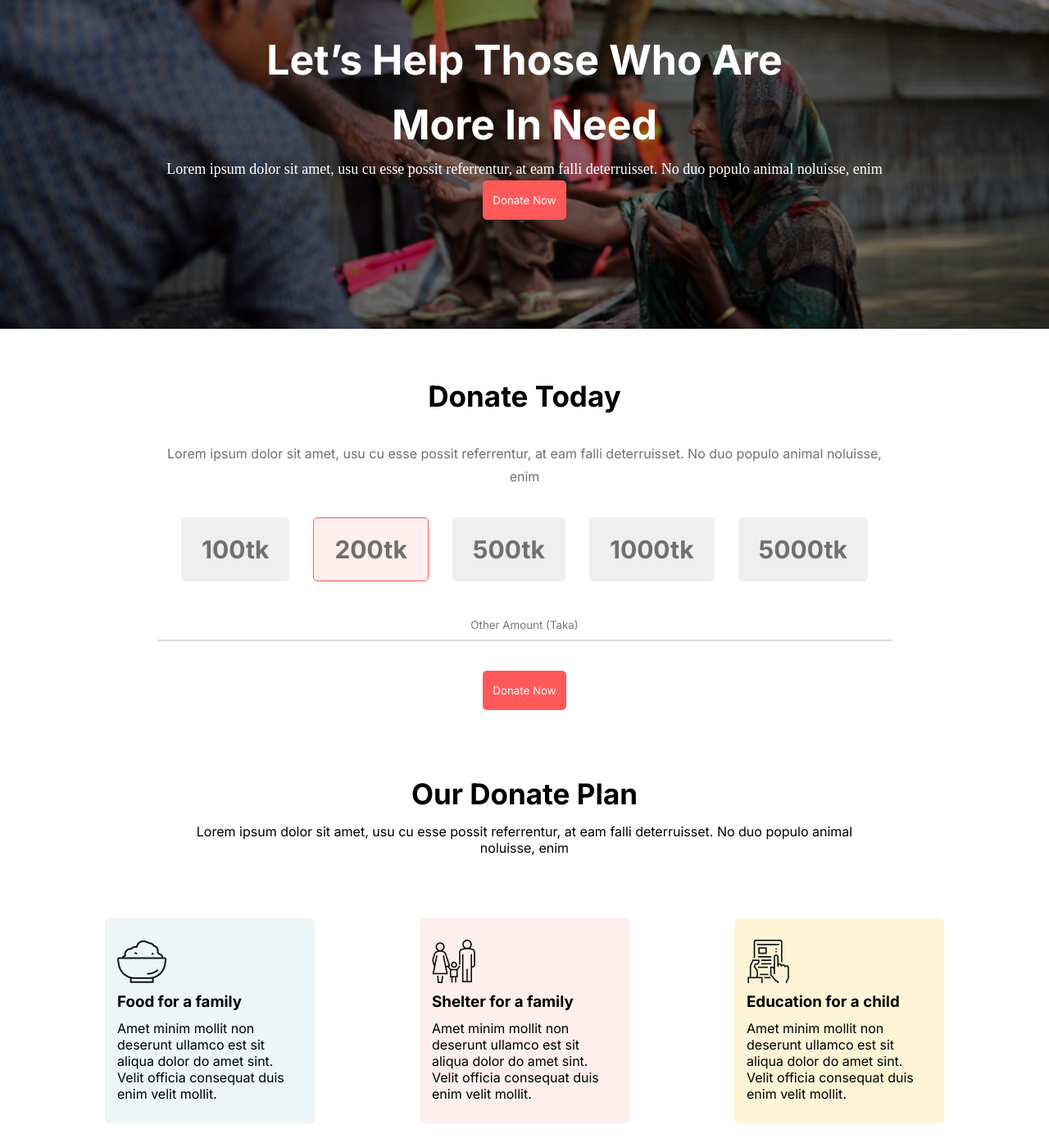
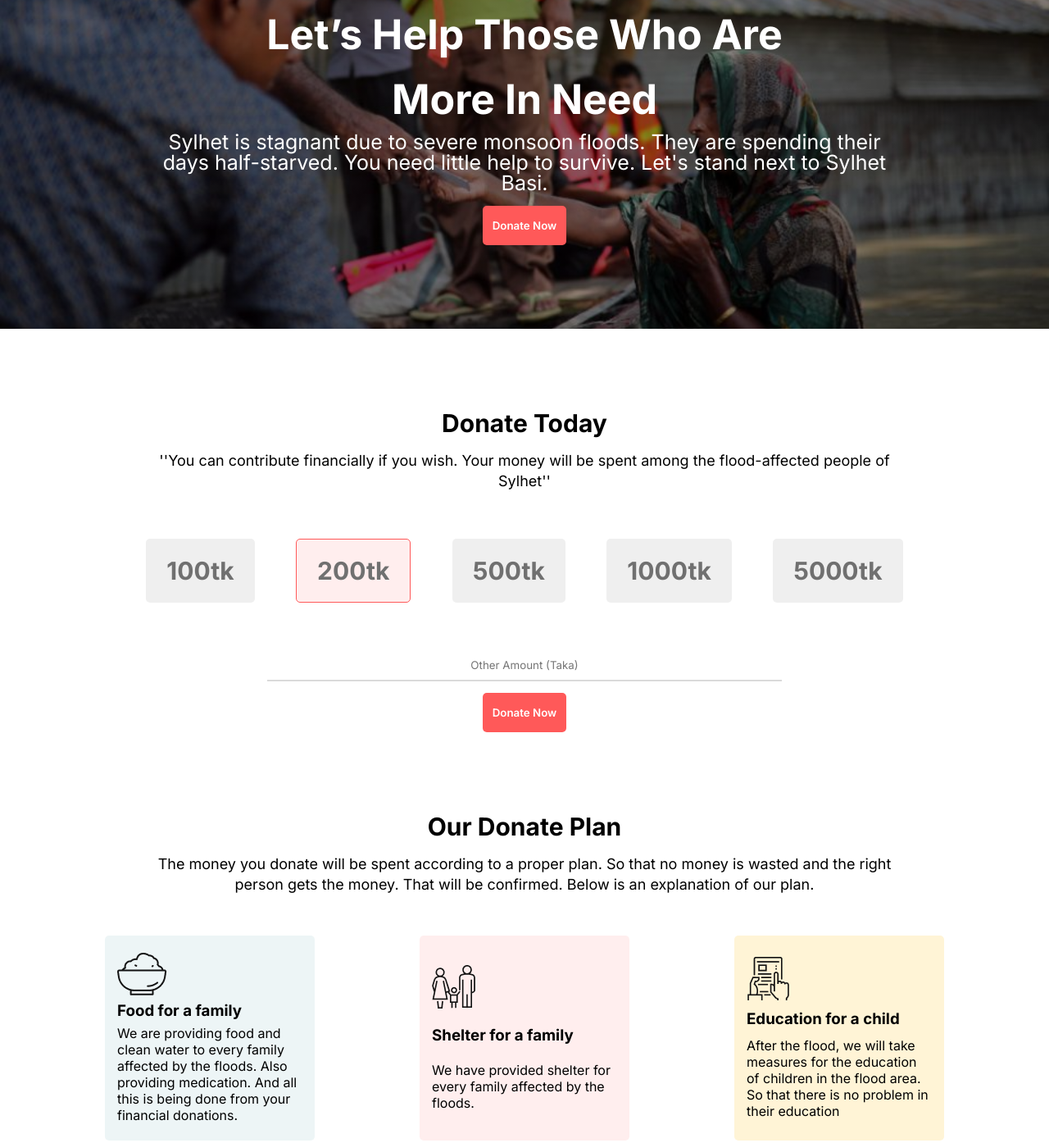
Before and after one commit to theweb-n21/Donate-site, a plain HTML site: page index.html in a window 1280 px wide. Shown: the part 99-1493 px from the top of the page at 82% size. Drawn offline with Linux system fonts and the light colour scheme.

Commit message:
site complete

```diff
--- a/index.html
+++ b/index.html
@@ -9,24 +9,24 @@
     <link rel="stylesheet" href="style.css">
     <link rel="preconnect" href="https://fonts.googleapis.com">
     <link rel="preconnect" href="https://fonts.gstatic.com" crossorigin>
-<!-- <link href="https://fonts.googleapis.com/css2?family=Inter:wght@100;200;300;400;500;600;700;800;900&display=swap" rel="stylesheet"> -->
 </head>
 
 <body>
-    <!--============= help section ===========-->
-    <section class="help">
-        <div class="help-innerDiv">
+    <!--============= banner section ===========-->
+    <header class="banner">
+        <div class="banner-innerDiv">
             <h1>Let’s Help Those Who Are <br> More In Need</h1>
-            <p>Lorem ipsum dolor sit amet, usu cu esse possit referrentur, at eam falli deterruisset. No duo populo
-                animal noluisse, enim</p>
-            <button class="button-style">Donate Now</button>
+            <p>Sylhet is stagnant due to severe monsoon floods. They are spending their days half-starved. You need little help to survive. Let's stand next to Sylhet Basi.</p>
+            <button class="button-style"> <a href="#" class="anchor-text-style"> Donate Now</a> </button>
         </div>
-    </section>
+    </header>
     <!-- =================donate section ==========-->
-    <section class="donate">
+    <section class="donate main-div">
+        <div class="tex-div">
             <h1 class="heading-style">Donate Today</h1>
-        <p>Lorem ipsum dolor sit amet, usu cu esse possit referrentur, at eam falli deterruisset. No duo populo animal
-            noluisse, enim</p>
+            <p class="paragraph-style">''You can contribute financially if you wish. Your money will be spent among the flood-affected people of Sylhet''</p>
+        </div>
+
 
         <div class="amount">
             <button>100tk</button>
@@ -35,79 +35,76 @@
             <button>1000tk</button>
             <button>5000tk</button>
         </div>
-
+        <form action="">
             <input type="text" placeholder="Other Amount (Taka)">
             <input type="submit" value="Donate Now" class="button-style">
+        </form>
+
     </section>
     <!-- ===============donate plan section======= -->
-    <section class="donate-plan">
-        <div class="donate-tex-div">
+    <section class="donate-plan main-div">
+        <div class="tex-div">
             <h1 class="heading-style">Our Donate Plan</h1>
-            <p>Lorem ipsum dolor sit amet, usu cu esse possit referrentur, at eam falli deterruisset. No duo populo
-                animal noluisse, enim</p>
+            <p class="paragraph-style">The money you donate will be spent according to a proper plan.  So that no money is wasted and the right person gets the money.  That will be confirmed.  Below is an explanation of our plan.</p>
         </div>
         <div class="card-div">
             <div class="card-1">
                 <img src="./icons/food.png" alt="">
                 <h3>Food for a family</h3>
-                <p>Amet minim mollit non deserunt ullamco est sit aliqua dolor do amet sint. Velit officia consequat
-                    duis enim velit mollit.</p>
+                <p>We are providing food and clean water to every family affected by the floods.  Also providing medication.  And all this is being done from your financial donations.</p>
             </div>
             <div class="card-2">
                 <img src="./icons/shelter.png" alt="">
                 <h3>Shelter for a family</h3>
-                <p>Amet minim mollit non deserunt ullamco est sit aliqua dolor do amet sint. Velit officia consequat
-                    duis enim velit mollit.</p>
+                <p>We have provided shelter for every family affected by the floods.  </p>
             </div>
             <div class="card-3">
                 <img src="./icons/Frame-1.png" alt="">
                 <h3>Education for a child</h3>
-                <p>Amet minim mollit non deserunt ullamco est sit aliqua dolor do amet sint. Velit officia consequat
-                    duis enim velit mollit.</p>
+                <p>After the flood, we will take measures for the education of children in the flood area. So that there is no problem in their education</p>
             </div>
         </div>
     </section>
     <!-- =================donate-video section =======-->
-    <section class="donate-video">
-        <!-- <video src="./video/Bangladesh Flood Appeal 2022 _ Islamic Relief Canada.mp4" autoplay="" loop=""
-            muted=""></video> -->
-            <iframe width="100%" height="415" src="https://www.youtube.com/embed/AA3yXZYcQdk" title="YouTube video player" frameborder="0" allow="accelerometer; autoplay; clipboard-write; encrypted-media; gyroscope; picture-in-picture" allowfullscreen></iframe>
+        <iframe class="main-div" width="100%" height="450" src="https://www.youtube.com/embed/AA3yXZYcQdk" title="YouTube video player"
+            frameborder="0"
+            allow="accelerometer; autoplay; clipboard-write; encrypted-media; gyroscope; picture-in-picture"
+            allowfullscreen>
+        </iframe>
         <!-- =========depend section ========== -->
-    <section class="depend">
+        <section class="main-div">
             <div class="inner-div">
                 <div class="inner-div-text">
                     <h1 class="heading-style">Their lives depend on <br> your donation</h1>
-                <p>Lorem ipsum dolor sit amet, usu cu esse possit referrentur, at eam falli deterruisset. No duo populo
-                    animal noluisse, enim</p>
-                <button class="button-style">How to Contribute?</button>
+                    <p class="paragraph-style">For the survival of the flood affected people in the current situation. Your financial support is very important. you can send your financial aid.</p>
+                    <button class="button-style"> <a href="#" class="anchor-text-style">How to Contribute?</a></button>
                 </div>
 
                 <img src="./images/donation2.jpg" alt="">
             </div>
         </section>
         <!-- ==============need section========= -->
-    <section class="need">
+        <section class="main-div">
             <div class="inner-div">
                 <img src="./images/donation0.jpg" alt="">
 
                 <div class="inner-div-text">
                     <h1 class="heading-style">They need us <br> to suvive</h1>
-                <p>Lorem ipsum dolor sit amet, usu cu esse possit referrentur, at eam falli deterruisset. No duo populo
-                    animal noluisse, enim</p>
-                <button class="button-style">How to Contribute?</button>
+                    <p class="paragraph-style">You can send financial  aid. You can also participate with us as Volentia to help the flooded people and contribute this greatness.</p>
+                    <button class="button-style"> <a href="#" class="anchor-text-style">How to Contribute?</a> </button>
                 </div>
         </section>
         <!-- ==============update section============ -->
-    <section class="update">
+        <section class="main-div">
             <div class="update-inner-div">
                 <div class="tex-div">
                     <h1 class="heading-style">Get My Updates</h1>
-                <p>Lorem ipsum dolor sit amet, usu cu esse possit referrentur, at eam falli deterruisset. No duo populo animal noluisse, enim</p>
+                    <p class="paragraph-style">For any information, you can email us.</p>
                 </div>
-            <div class="update-input-div">
+                <form action="" class="update-input-div">
                     <input type="email" placeholder="Email">
                     <input type="submit" value="Subscribe" class="button-style">
-            </div>
+                </form>
             </div>
         </section>
         <!-- ==============footer=============== -->
--- a/style.css
+++ b/style.css
@@ -6,31 +6,46 @@
     border: none;
     font-family: 'Inter', sans-serif;
 }
+.paragraph-style{
+    line-height: 25px;
+    font-size: 18px;
+
+}
+.main-div{
+    width: 100%;
+    margin: 50px 0px;
+}
+.anchor-text-style{
+    text-decoration: none;
+    color: #FFFFFF;
+    font-weight: 600;
+}
 
 .heading-style {
     font-weight: 700;
-    font-size: 35px;
+    font-size: 30px;
+    margin-bottom: 25px;
 }
 
 .button-style {
-    /* margin-top: 15px; */
     padding: 16px 12px 16px 12px;
     background-color: #FF5959;
     color: #FFFFFF;
+    font-weight: 600;
     border-radius: 5px;
 
 }
 .tex-div{
     text-align: center;
+    line-height: 15px;
     width: 70%;
 
 }
 
-/* ======================help section============ */
-.help {
+/* ======================banner section============ */
+.banner{
     width: 100%;
     height: 500px;
-    width: 100%;
     background-repeat: no-repeat;
     background: linear-gradient(rgba(0, 0, 0, 0.404), rgba(0, 0, 0, 0.438)), url(./images/c15c89adc7bdf6de47872b9b6aa3e7eb.jpeg);
     background-position: center;
@@ -40,33 +55,33 @@
     align-items: center;
 }
 
-.help-innerDiv {
+.banner-innerDiv {
     width: 70%;
     color: #FFFFFF;
     text-align: center;
 
 }
 
-.help-innerDiv h1 {
+.banner-innerDiv h1 {
     font-weight: 700;
     font-size: 50px;
     line-height: 79px;
 
 }
 
-.help-innerDiv p {
-    font-family: 'Poppins';
+.banner-innerDiv p {
     font-style: normal;
     font-weight: 400;
-    font-size: 18px;
-    line-height: 28px;
+    font-size: 25px;
+    line-height: 25px;
+    margin-bottom: 15px;
 }
+
 
 /* =================donate section ========== */
 .donate {
     width: 100%;
     height: 500px;
-    padding-top: 25px;
     display: flex;
     flex-direction: column;
     align-items: center;
@@ -74,15 +89,10 @@
     text-align: center;
 }
 
-.donate p {
-    width: 70%;
-    color: #707070;
-    line-height: 28px;
 
-}
 
 .amount {
-    width: 70%;
+    width: 80%;
     display: flex;
     flex-direction: row;
     justify-content: space-evenly
@@ -98,9 +108,16 @@
 }
 
 .highlight {
-    /* display: block; */
     border: 1px solid #FF5959;
     background-color: #FFEEEE;
+}
+form {
+    width: 70%;
+    height: 100px;
+    display: flex;
+    flex-direction: column;
+    align-items: center;
+    justify-content: space-between;
 }
 
 input[ type="text"] {
@@ -113,27 +130,13 @@ input[ type="text"] {
 
 /* ===============donate plan section======= */
 .donate-plan {
-    width: 100%;
-    height: 500px;
     display: flex;
     flex-direction: column;
     justify-content: space-around;
     align-items: center;
-}
-
-.donate-tex-div {
-    text-align: center;
-    width: 70%;
 
 }
 
-.donate-tex-div h1 {
-    margin: 15px;
-}
-
-.donate-tex-div p {
-    margin: 15px;
-}
 
 .card-div {
     display: flex;
@@ -141,6 +144,7 @@ input[ type="text"] {
     justify-content: space-between;
     align-items: center;
     width: 80%;
+    margin-top: 50px;
 }
 
 .card-div div {
@@ -168,12 +172,6 @@ input[ type="text"] {
 }
 
 /* =========depend section ========== */
-.depend {
-    width: 100%;
-    height: 500px;
-    margin-top: 25px;
-
-}
 
 .inner-div {
     width: 100%;
@@ -185,7 +183,7 @@ input[ type="text"] {
 
 .inner-div-text {
     width: 393px;
-    height: 250px;
+    height: 300px;
     display: flex;
     flex-direction: column;
     justify-content: space-evenly;
@@ -194,28 +192,17 @@ input[ type="text"] {
 }
 
 .inner-div img {
-    width: 356px;
-    height: 377px;
+    width: 393px;
+    height: 300px;
     border-radius: 5px;
     border: 1px solid grey;
+    object-fit: cover;
 
 }
 
-/* ==============need section========= */
-.need {
-    width: 100%;
-    height: 500px;
-    margin-top: 25px;
-}
 /* ==============update section============  */
-.update{
-    width: 100%;
-    height: 500px;
-
-}
 .update-inner-div{
     width: 80%;
-    height: 500px;
     margin: 0 auto;
     display: flex;
     flex-direction: column;
@@ -230,6 +217,7 @@ input[ type="text"] {
     flex-direction: row;
     justify-content: center;
     align-items: center;
+    margin-top: 50px;
 }
  input[type="email"]{
     padding: 16px 12px 16px 12px;
@@ -241,6 +229,7 @@ input[ type="text"] {
     width: 100%;
     height: 250px;
     background-color: #0B0D17;
+    margin-top: 100px;
  }
  .footer-inner-div{
     width: 60%;
```
Lines whose indentation alone changed are shown as unchanged.
